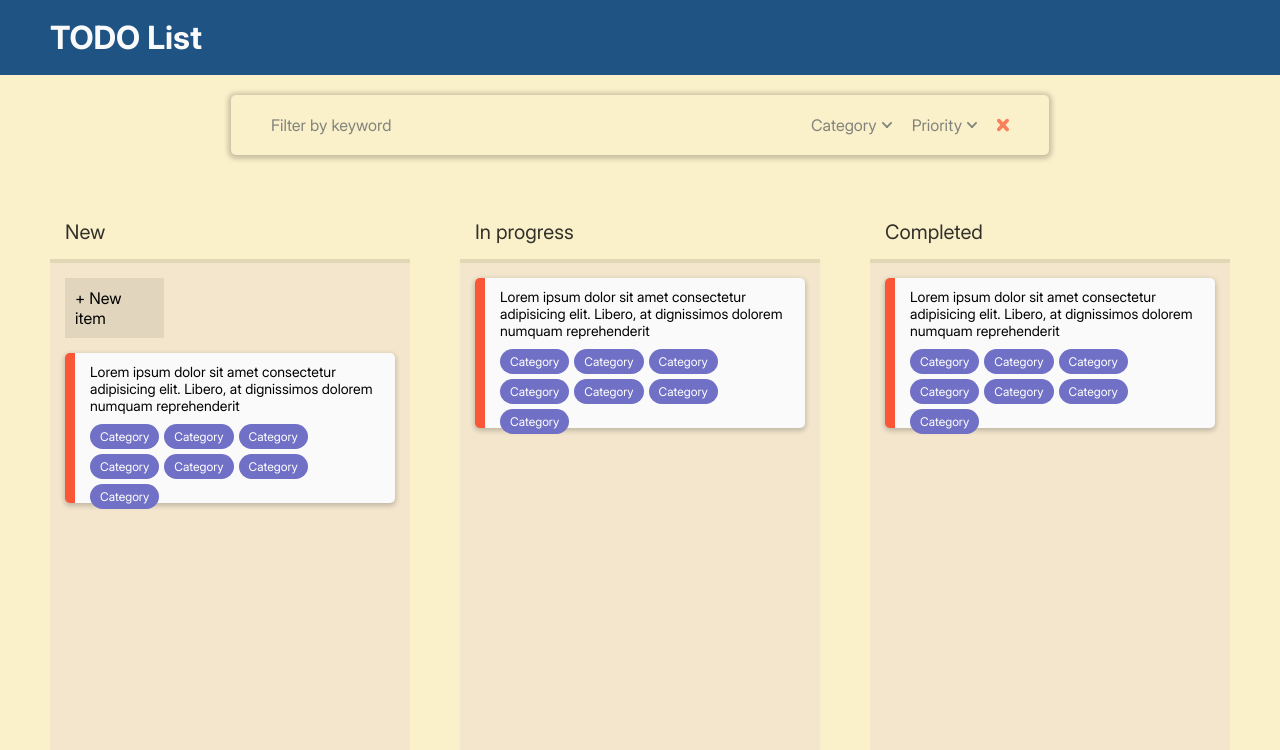
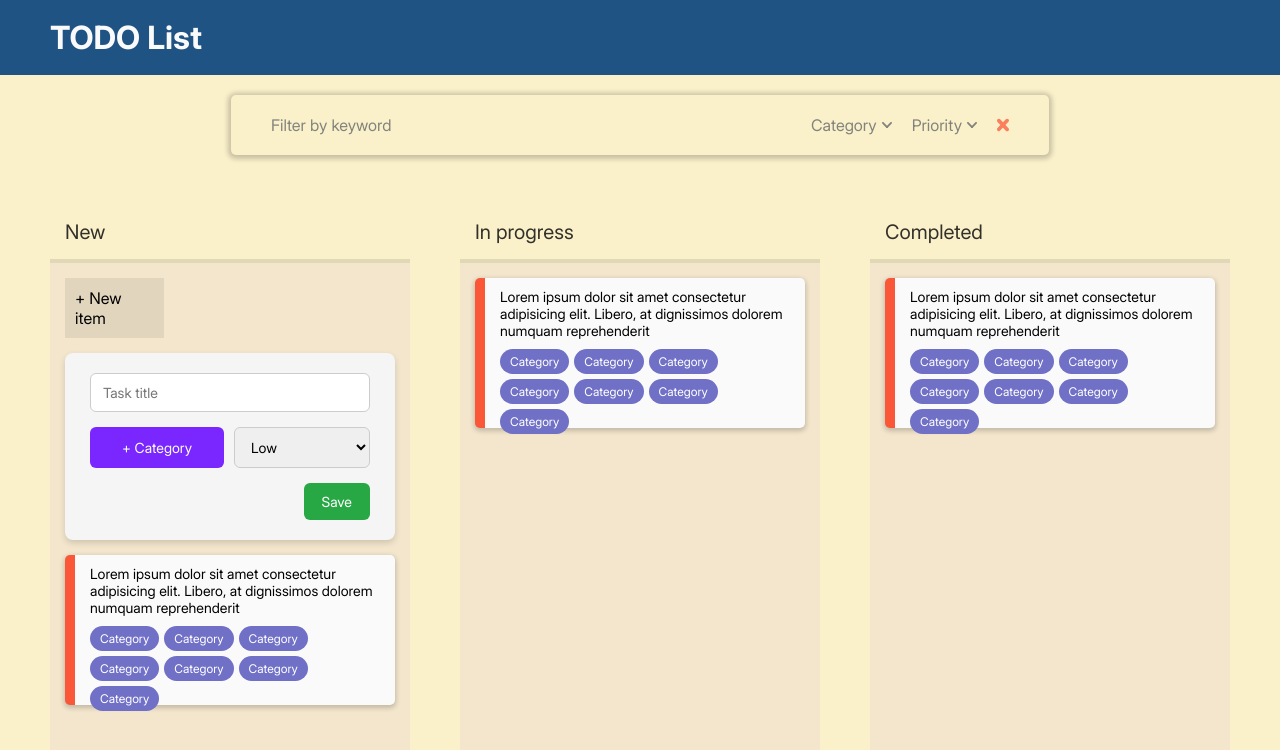
Before and after one commit to Arlan-Z/kbtu-vuejs-todolist, a Vue app in the folder kbtu-practice/: page / in a window 1280 px wide. Shown: the top 750 px of the page. Built offline with nearby package versions, Linux system fonts and the light colour scheme; the HTML template or start-up script is replaced by a standard one.

Commit message:
feat: add style for TaskForm.vue

```diff
--- a/kbtu-practice/src/components/TaskForm.vue
+++ b/kbtu-practice/src/components/TaskForm.vue
@@ -1,12 +1,105 @@
 <script setup lang="ts"></script>
 
 <template>
-  <div class="wrapper">
-    <input type="text" id="title" />
-    <input type="text" id="description" />
-    <button id="category">Category</button>
-    <button id="priority">Priority</button>
+  <div class="task-form-wrapper">
+    <input type="text" id="title" placeholder="Task title" />
+
+    <div class="option-box">
+      <button id="category">+ Category</button>
+      <select name="priority" id="priority">
+        <option value="low">Low</option>
+        <option value="medium">Medium</option>
+        <option value="high">High</option>
+      </select>
+    </div>
+
+    <button class="save-btn">Save</button>
   </div>
 </template>
 
-<style scoped></style>
+<style scoped>
+.task-form-wrapper {
+  display: flex;
+  flex-direction: column;
+  gap: 15px;
+
+  width: 100%;
+
+  background-color: #f5f5f5;
+  padding: 20px 25px;
+  border-radius: 8px;
+  box-shadow: 0px 3px 6px rgba(0, 0, 0, 0.15);
+
+  box-sizing: border-box;
+}
+
+#title {
+  width: 100%;
+  font-size: 14px;
+  padding: 10px 12px;
+
+  border: 1px solid #ccc;
+  border-radius: 6px;
+  outline: none;
+  box-sizing: border-box;
+
+  transition: border 0.2s ease-in-out;
+}
+#title:focus {
+  border-color: #7a27ff;
+}
+
+.option-box {
+  display: flex;
+  gap: 10px;
+  width: 100%;
+  justify-content: space-between;
+}
+
+#category {
+  flex: 1;
+  background-color: #7a27ff;
+  color: white;
+  font-size: 14px;
+  padding: 10px 12px;
+  border: none;
+  border-radius: 6px;
+  cursor: pointer;
+
+  transition: background-color 0.2s ease-in-out;
+}
+#category:hover {
+  background-color: #601fd1;
+}
+
+#priority {
+  flex: 1;
+  font-size: 14px;
+  padding: 10px 12px;
+
+  border: 1px solid #ccc;
+  border-radius: 6px;
+  outline: none;
+
+  transition: border 0.2s ease-in-out;
+}
+#priority:focus {
+  border-color: #7a27ff;
+}
+
+.save-btn {
+  align-self: flex-end;
+  background-color: #28a745;
+  color: white;
+  font-size: 14px;
+  padding: 10px 18px;
+  border: none;
+  border-radius: 6px;
+  cursor: pointer;
+
+  transition: background-color 0.2s ease-in-out;
+}
+.save-btn:hover {
+  background-color: #218838;
+}
+</style>
--- a/kbtu-practice/src/components/TaskItem.vue
+++ b/kbtu-practice/src/components/TaskItem.vue
@@ -12,11 +12,8 @@
       <div class="category">Category</div>
       <div class="category">Category</div>
       <div class="category">Category</div>
-
       <div class="category">Category</div>
-
       <div class="category">Category</div>
-
       <div class="category">Category</div>
     </div>
   </div>
--- a/kbtu-practice/src/components/TaskList.vue
+++ b/kbtu-practice/src/components/TaskList.vue
@@ -1,5 +1,6 @@
 <script setup lang="ts">
 import TaskItem from "./TaskItem.vue";
+import TaskForm from "./TaskForm.vue";
 </script>
 
 <template>
@@ -9,6 +10,8 @@ import TaskItem from "./TaskItem.vue";
 
       <div class="task-container">
         <button id="new-task">+ New item</button>
+
+        <TaskForm />
 
         <TaskItem />
       </div>
```
